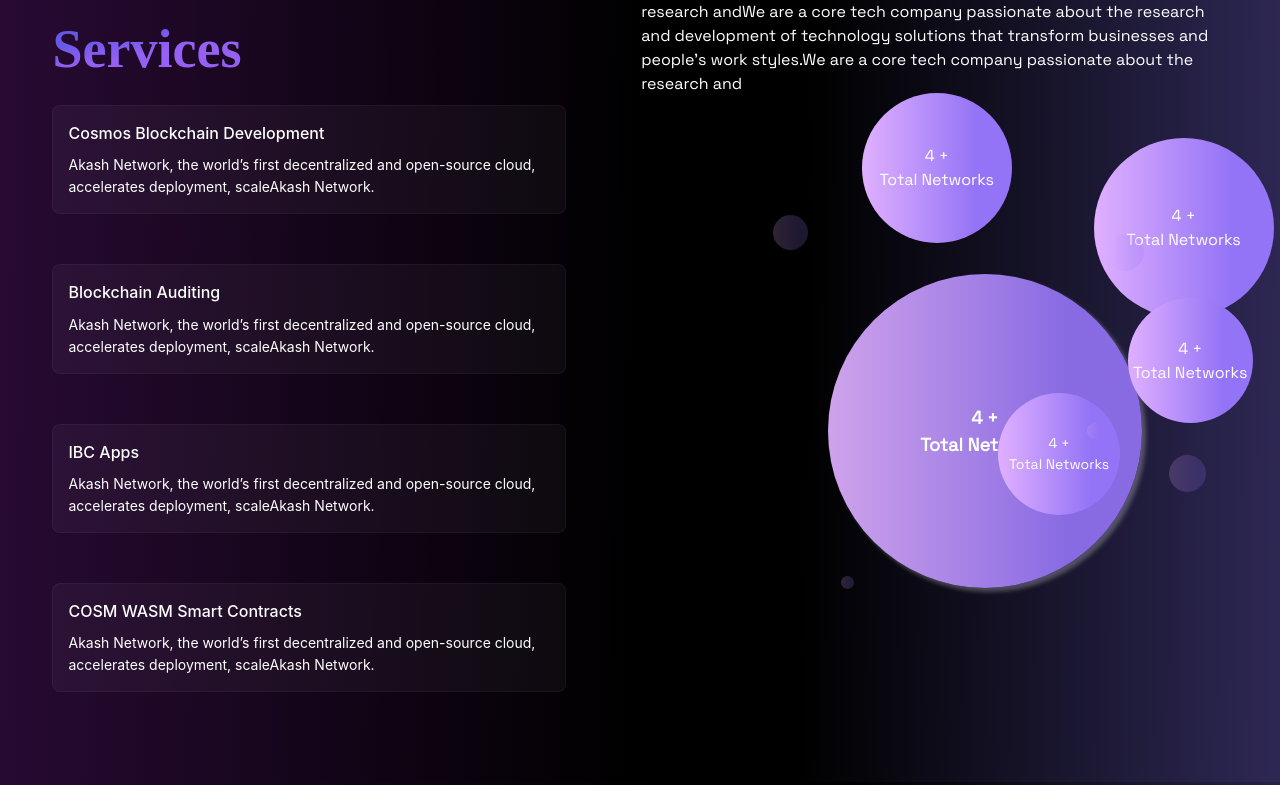
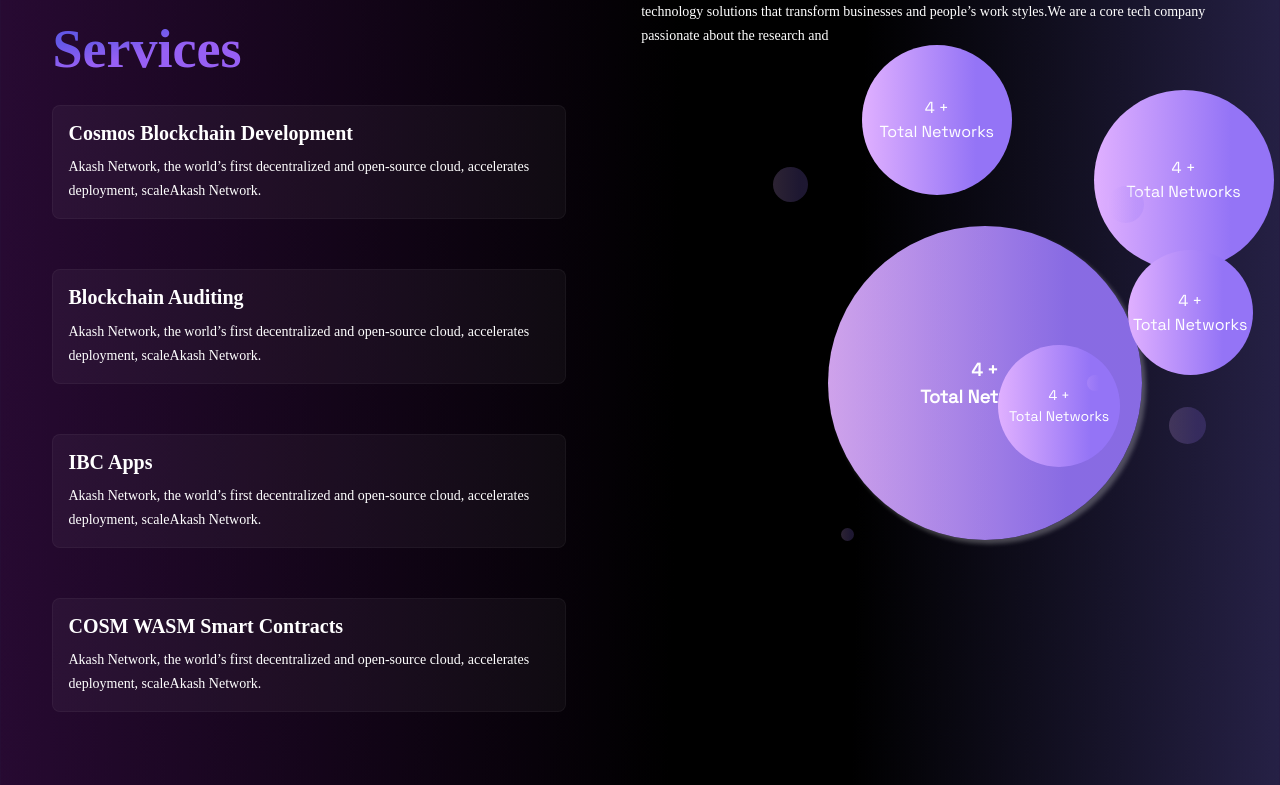
Before and after one commit to pavania1/Vitwit-Website, a React (Create React App) app: page / in a window 1280 px wide. Shown: the part 975-1760 px from the top of the page. Built offline with nearby package versions, Linux system fonts and the light colour scheme.

Commit message:
chore: changes styling

```diff
--- a/src/components/Delegate.css
+++ b/src/components/Delegate.css
@@ -5,13 +5,7 @@
 }
 .main-delegate {
   width: 100%;
-  background: linear-gradient(
-    91deg,
-    #280a33 0.63%,
-    #000 49.91%,
-    #000 62.74%,
-    #2d2753 99.19%
-  );
+
   margin-top: 10%;
 }
 .main22-delegate {
--- a/src/components/Development.css
+++ b/src/components/Development.css
@@ -5,13 +5,6 @@
 }
 .main22-infra {
   width: 100%;
-  background: linear-gradient(
-    91deg,
-    #280a33 0.63%,
-    #000 49.91%,
-    #000 62.74%,
-    #2d2753 99.19%
-  );
   display: flex;
   padding: 80px 0px;
   flex-direction: column;
@@ -241,3 +234,80 @@
 .circles-infra {
   margin-right: -15%;
 }
+.development-alert-head {
+  color: #fff;
+  font-family: "Libre Franklin";
+  font-size: 20px;
+  font-style: normal;
+  font-weight: 700;
+  line-height: 24px; /* 120% */
+}
+.development-alert-text {
+  color: #fff;
+  font-family: "Libre Franklin";
+  font-size: 14px;
+  font-style: normal;
+  font-weight: 400;
+  line-height: 24px; /* 171.429% */
+}
+
+/* .total-networks-text {
+  color: #fff;
+  text-align: center;
+  font-family: "Roboto Flex";
+  font-size: 20px;
+  font-style: normal;
+  font-weight: 400;
+  line-height: 32px;
+  letter-spacing: 0.8px;
+}
+.four-text {
+  color: #fff;
+  text-align: center;
+  font-family: "Roboto Flex";
+  font-size: 54px;
+  font-style: normal;
+  font-weight: 700;
+  line-height: 64px;
+  letter-spacing: 2.16px;
+}
+.four-text-dot2 {
+  font-size: 34px;
+  color: #fff;
+  text-align: center;
+  font-family: "Roboto Flex";
+  font-size: 34px;
+  font-style: normal;
+  font-weight: 700;
+  line-height: 64px;
+  letter-spacing: 1.36px;
+
+}
+.plus-text-dot2 {
+  color: rgba(255, 255, 255, 0.4);
+  font-family: "Roboto Flex";
+  font-size: 34px;
+  font-style: normal;
+  font-weight: 700;
+  line-height: 64px;
+  letter-spacing: 1.36px;
+}
+.plus-text {
+  color: rgba(255, 255, 255, 0.4);
+  font-family: "Roboto Flex";
+  font-size: 54px;
+  font-style: normal;
+  font-weight: 700;
+  line-height: 64px;
+  letter-spacing: 2.16px;
+}
+.total-networks-dot2 {
+  color: #fff;
+  text-align: center;
+  font-family: "Roboto Flex";
+  font-size: 14px;
+  font-style: normal;
+  font-weight: 400;
+  line-height: 32px;
+  letter-spacing: 0.56px;
+} */
--- a/src/components/Developmentservices.jsx
+++ b/src/components/Developmentservices.jsx
@@ -53,15 +53,15 @@
                 <Alert
                   className="alert2001-infra"
                   message={
-                    <span style={{ color: "white", fontWeight: "500" }}>
+                    <span className="development-alert-head">
                       Cosmos Blockchain Development
                     </span>
                   }
                   description={
-                    <span style={{ color: "white" }}>
+                    <span className="development-alert-text">
                       Akash Network, the world’s first decentralized and
-                      open-source cloud, accelerates deployment, scaleAkash
-                      Network.
+                      open-source cloud, accelerates <br />
+                      deployment, scaleAkash Network.
                     </span>
                   }
                   style={{
@@ -74,15 +74,15 @@
                 <Alert
                   className="alert2001-infra"
                   message={
-                    <span style={{ color: "white", fontWeight: "500" }}>
+                    <span className="development-alert-head">
                       Blockchain Auditing
                     </span>
                   }
                   description={
-                    <span style={{ color: "white" }}>
+                    <span className="development-alert-text">
                       Akash Network, the world’s first decentralized and
-                      open-source cloud, accelerates deployment, scaleAkash
-                      Network.
+                      open-source cloud, accelerates <br /> deployment,
+                      scaleAkash Network.
                     </span>
                   }
                   style={{ padding: 15, marginBottom: "10px", width: "100%" }}
@@ -90,15 +90,13 @@
                 <Alert
                   className="alert2001-infra"
                   message={
-                    <span style={{ color: "white", fontWeight: "500" }}>
-                      IBC Apps
-                    </span>
+                    <span className="development-alert-head">IBC Apps</span>
                   }
                   description={
-                    <span style={{ color: "white" }}>
+                    <span className="development-alert-text">
                       Akash Network, the world’s first decentralized and
-                      open-source cloud, accelerates deployment, scaleAkash
-                      Network.
+                      open-source cloud, accelerates <br />
+                      deployment, scaleAkash Network.
                     </span>
                   }
                   style={{ padding: 15, marginBottom: "10px", width: "100%" }}
@@ -106,15 +104,15 @@
                 <Alert
                   className="alert2001-infra"
                   message={
-                    <span style={{ color: "white", fontWeight: "500" }}>
+                    <span className="development-alert-head">
                       COSM WASM Smart Contracts
                     </span>
                   }
                   description={
-                    <span style={{ color: "white" }}>
+                    <span className="development-alert-text">
                       Akash Network, the world’s first decentralized and
-                      open-source cloud, accelerates deployment, scaleAkash
-                      Network.
+                      open-source cloud, accelerates <br />
+                      deployment, scaleAkash Network.
                     </span>
                   }
                   style={{ padding: 15, marginBottom: "10px", width: "100%" }}
@@ -127,7 +125,7 @@
           {/* RightDevelop cantioner start */}
           <div className="RightDevelop-infra">
             <div>
-              <p>
+              <p className="development-alert-text">
                 We are a core tech company passionate about the research and
                 development of technology solutions that transform businesses
                 and people’s work styles.We are a core tech company passionate
--- a/src/components/Infrastructure.css
+++ b/src/components/Infrastructure.css
@@ -4,6 +4,7 @@
   flex-direction: column;
   justify-content: center;
   gap: 40px;
+  background: rgba(255, 255, 255, 0.06);
 }
 .infrasturcture-main-head {
   display: flex;
--- a/src/components/Landing.css
+++ b/src/components/Landing.css
@@ -4,13 +4,7 @@
 }
 .main22-landing {
   width: 100%;
-  background: linear-gradient(
-    91deg,
-    #280a33 0.63%,
-    #000 49.91%,
-    #000 62.74%,
-    #2d2753 99.19%
-  );
+
 }
 .maindevelop-landing {
   width: 100%;
--- a/src/components/Navbar.jsx
+++ b/src/components/Navbar.jsx
@@ -2,6 +2,7 @@
 import VitwitLogo from "../assets/vitwit-logo.png";
 import HamburgerIcon from "./HamburgerIcon";
 import CloseIcon from "./CloseIcon";
+import "./Navbar.css"
 
 const Navbar = () => {
   const [open, setOpen] = useState(false);
--- a/src/components/OurPartners.jsx
+++ b/src/components/OurPartners.jsx
@@ -192,7 +192,7 @@
         </div>
         {/* maindevelop cantioner end */}
       </div>
-      <br></br>
+
     </>
   );
 };
--- a/src/components/Ourpartners.css
+++ b/src/components/Ourpartners.css
@@ -5,13 +5,7 @@
 }
 .main22-ourpartners {
   width: 100%;
-  background: linear-gradient(
-    91deg,
-    #280a33 0.63%,
-    #000 49.91%,
-    #000 62.74%,
-    #2d2753 99.19%
-  );
+  background: rgba(255, 255, 255, 0.06);
 }
 .maindevelop-partners {
   width: 90%;
```
Also changed, not shown: src/components/Navbar.css (added).
